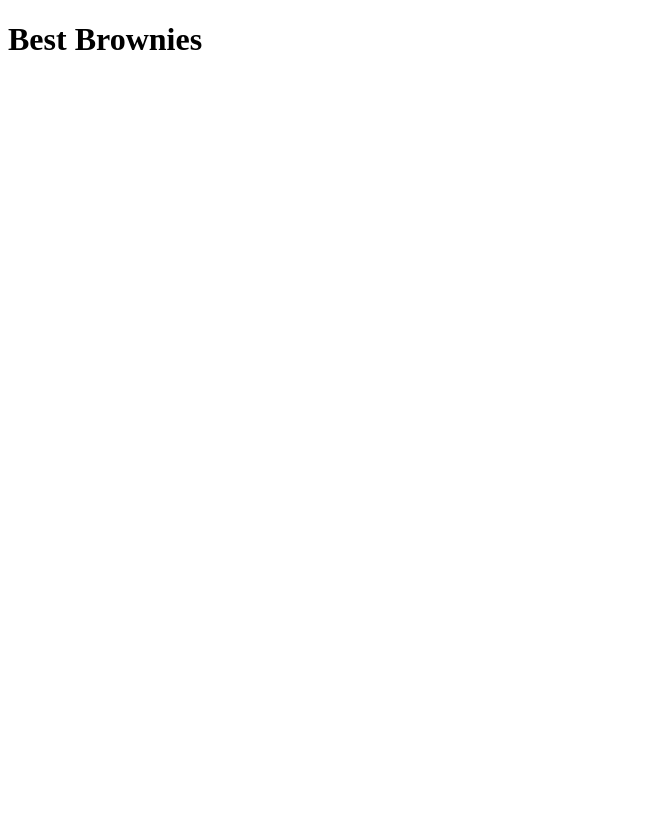
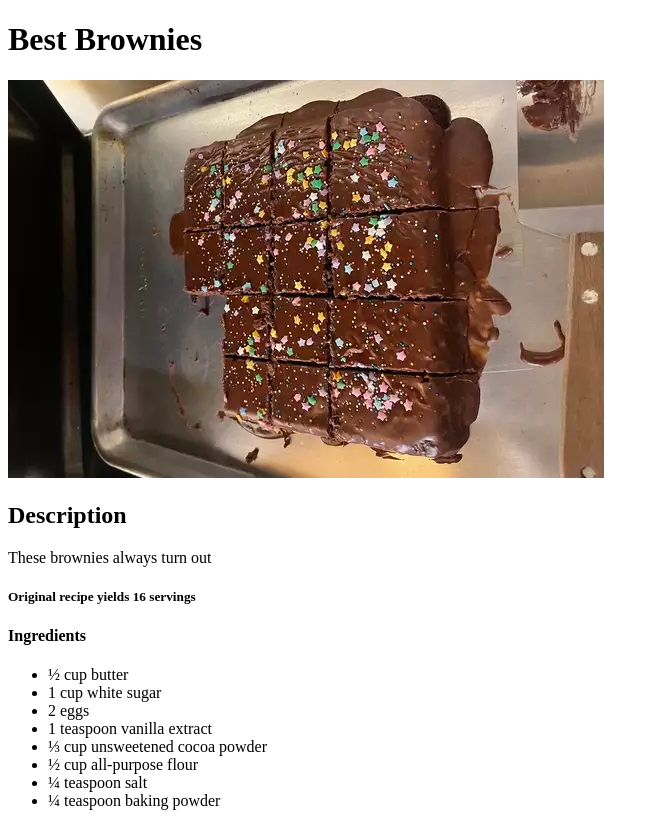
Before and after one commit to shiveshtripathi/odin-recipes, a plain HTML site: page recipes/best_brownies.html in a window 1280 px wide. Shown: the whole page, without its empty margins (0-659 px from the left). Before the commit the page ends 800 px from the top, so only its background shows below. Drawn offline with Linux system fonts and the light colour scheme.

Commit message:
Work on Best Brownies

```diff
--- a/recipes/best_brownies.html
+++ b/recipes/best_brownies.html
@@ -8,5 +8,20 @@
 </head>
 <body>
     <h1>Best Brownies</h1>
+    <img src="../img/best_brownies.jpg" alt="Brownies">
+    <h2>Description</h2>
+    <p>These brownies always turn out</p>
+    <h5>Original recipe yields 16 servings</h5>
+    <h4>Ingredients</h4>
+    <ul>
+        <li>½ cup butter</li>
+        <li>1 cup white sugar</li>
+        <li>2 eggs</li>
+        <li>1 teaspoon vanilla extract</li>
+        <li>⅓ cup unsweetened cocoa powder</li>
+        <li>½ cup all-purpose flour</li>
+        <li>¼ teaspoon salt</li>
+        <li>¼ teaspoon baking powder</li>
+    </ul>
 </body>
 </html>
```
